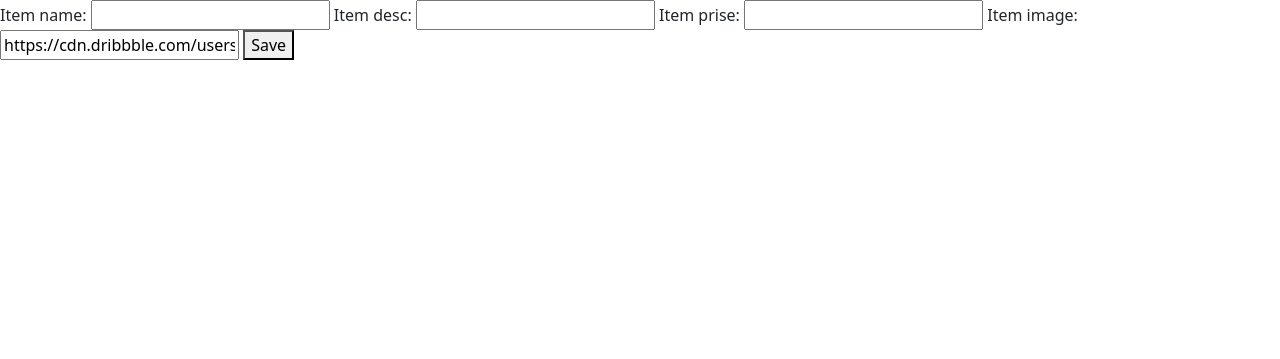
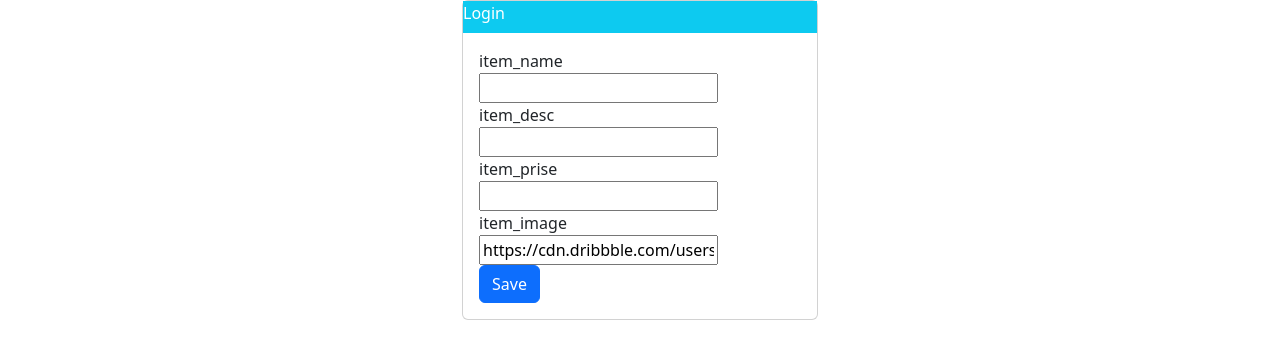
Before and after one commit to vaibhavnagargoje/Django-All-Topic, a Django app: page /food/add/ in a window 1280 px wide. Shown: the part 56-415 px from the top of the page. Run offline with Django 4.2, Linux system fonts and the light colour scheme.

Commit message:
add item changed item-form changed

```diff
--- a/01-foodApp/mysite/food/templates/food/item-form.html
+++ b/01-foodApp/mysite/food/templates/food/item-form.html
@@ -1,10 +1,46 @@
  {% extends "food/base.html" %}
 
  {% block body%}
-<form method = 'POST'>
-    {% csrf_token %}
-    {{form}}
-    <button type="submit"> Save </button>
+
+
+
+<div class='container'>
+    <div class='row'>
+        <div class ="col-md-4 offset-md-4">
+            <div class="card">
+                <div class="class-header bg-info text-white">
+                    <div class="card-title">
+                        Login
+                    </div>
+                </div>
+                <div class="card-body">
+                    <div class="fform-group">
+
+
+                        <form method = 'POST'>
+                            {% csrf_token %}
+
+                            {% for field in form%}
+                                {{field.name}}
+
+                            <br>
+                                {{field}}
+                                <br>
+                            {% endfor %}
+
+                            <button class="btn btn-primary" type="submit"> Save </button>
+
+
+
+                        </form>
+                    </div>
+
+                </div>
+            </div>
+        </div>
+
+    </div>
+</div>
 
 
 
```
